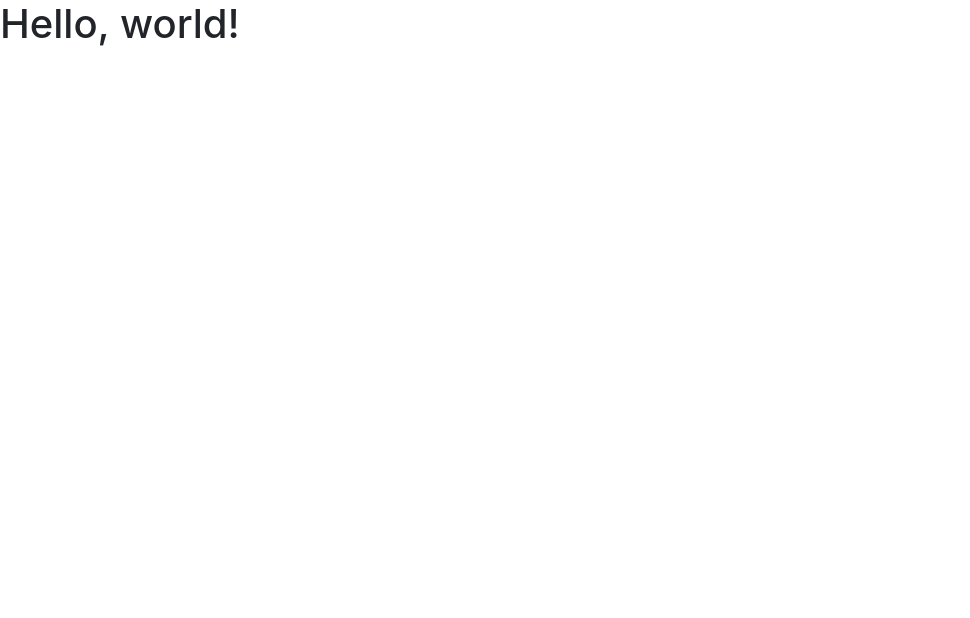
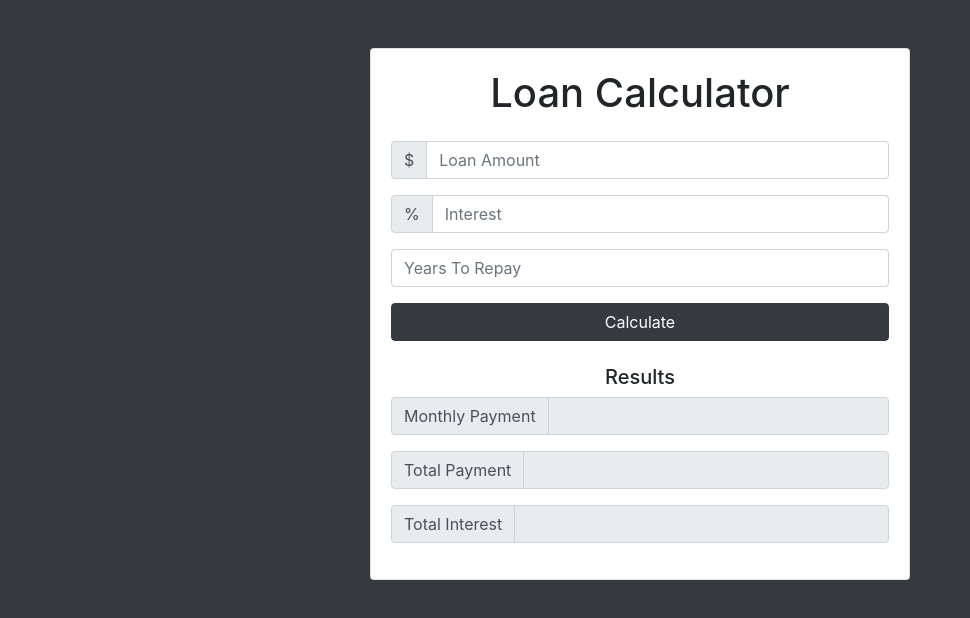
Before and after one commit to anthonys1760/Loan-Calculator, a plain HTML site: page index.html in a window 1280 px wide. Shown: the whole page, without its empty margins (0-970 px from the left). Drawn offline with nearby package versions, Linux system fonts and the light colour scheme.

Commit message:
Calculate & Error

```diff
--- a/index.html
+++ b/index.html
@@ -1,22 +1,103 @@
 <!doctype html>
 <html lang="en">
+
 <head>
   <!-- Required meta tags -->
   <meta charset="utf-8">
   <meta name="viewport" content="width=device-width, initial-scale=1, shrink-to-fit=no">
 
   <!-- Bootstrap CSS -->
-    <link rel="stylesheet" href="https://stackpath.bootstrapcdn.com/bootstrap/4.4.1/css/bootstrap.min.css" integrity="sha384-Vkoo8x4CGsO3+Hhxv8T/Q5PaXtkKtu6ug5TOeNV6gBiFeWPGFN9MuhOf23Q9Ifjh" crossorigin="anonymous">
+  <link rel="stylesheet" href="https://stackpath.bootstrapcdn.com/bootstrap/4.4.1/css/bootstrap.min.css"
+    integrity="sha384-Vkoo8x4CGsO3+Hhxv8T/Q5PaXtkKtu6ug5TOeNV6gBiFeWPGFN9MuhOf23Q9Ifjh" crossorigin="anonymous">
 
   <title>Hello, world!</title>
 </head>
-  <body>
-    <h1>Hello, world!</h1>
+
+<body class="bg-dark">
+  <div class="container">
+    <div class="row">
+      <div class="col-md-6 mx-auto">
+        <div class="card card-body text-center mt-5">
+          <h1 class="heading display-5 pb-3">Loan Calculator</h1>
+          <form id="loan-form">
+            <div class="form-group">
+              <div class="input-group mb-3">
+                <div class="input-group-prepend">
+                  <span class="input-group-text">$</span>
+                </div>
+                <input type="number" class="form-control" id="amount" placeholder="Loan Amount">
+              </div>
+            </div>
+            <div class="form-group">
+              <div class="input-group mb-3">
+                <div class="input-group-prepend">
+                  <span class="input-group-text">%</span>
+                </div>
+                <input type="number" class="form-control" id="interest" placeholder="Interest">
+              </div>
+            </div>
+            <div class="form-group">
+              <input type="number" class="form-control" id="years" placeholder="Years To Repay">
+            </div>
+            <div class="form-group">
+              <input type="submit" value="Calculate" class="btn btn-dark btn-block">
+              <!-- Loader Here -->
+              <!-- <div id="loading">
+                <img src="img/loading.gif" alt="">
+              </div> -->
+              <div id="results" class="pt-4">
+                <h5>Results</h5>
+                <div class="form-group">
+                  <div class="input-group mb-3">
+                    <div class="input-group-prepend">
+                      <span class="input-group-text">Monthly Payment</span>
+                    </div>
+                    <input type="number" class="form-control" id="monthly-payment" disabled>
+                  </div>
+                </div>
+              </div>
+              <div class="form-group">
+                <div class="input-group mb-3">
+                  <div class="input-group-prepend">
+                    <span class="input-group-text">Total Payment</span>
+                  </div>
+                  <input type="number" class="form-control" id="total-payment" disabled>
+                </div>
+              </div>
+            </div>
+            <div class="form-group">
+              <div class="input-group mb-3">
+                <div class="input-group-prepend">
+                  <span class="input-group-text">Total Interest</span>
+                </div>
+                <input type="number" class="form-control" id="total-interest" disabled>
+              </div>
+            </div>
+        </div>
+      </div>
+    </div>
+  </div>
+  </form>
+
+  <!-- Results -->
+
+  </div>
+  </div>
+  </div>
+  </div>
 
   <!-- Optional JavaScript -->
   <!-- jQuery first, then Popper.js, then Bootstrap JS -->
-    <script src="https://code.jquery.com/jquery-3.4.1.slim.min.js" integrity="sha384-J6qa4849blE2+poT4WnyKhv5vZF5SrPo0iEjwBvKU7imGFAV0wwj1yYfoRSJoZ+n" crossorigin="anonymous"></script>
-    <script src="https://cdn.jsdelivr.net/npm/popper.js@1.16.0/dist/umd/popper.min.js" integrity="sha384-Q6E9RHvbIyZFJoft+2mJbHaEWldlvI9IOYy5n3zV9zzTtmI3UksdQRVvoxMfooAo" crossorigin="anonymous"></script>
-    <script src="https://stackpath.bootstrapcdn.com/bootstrap/4.4.1/js/bootstrap.min.js" integrity="sha384-wfSDF2E50Y2D1uUdj0O3uMBJnjuUD4Ih7YwaYd1iqfktj0Uod8GCExl3Og8ifwB6" crossorigin="anonymous"></script>
+  <script src="https://code.jquery.com/jquery-3.4.1.slim.min.js"
+    integrity="sha384-J6qa4849blE2+poT4WnyKhv5vZF5SrPo0iEjwBvKU7imGFAV0wwj1yYfoRSJoZ+n" crossorigin="anonymous">
+  </script>
+  <script src="https://cdn.jsdelivr.net/npm/popper.js@1.16.0/dist/umd/popper.min.js"
+    integrity="sha384-Q6E9RHvbIyZFJoft+2mJbHaEWldlvI9IOYy5n3zV9zzTtmI3UksdQRVvoxMfooAo" crossorigin="anonymous">
+  </script>
+  <script src="https://stackpath.bootstrapcdn.com/bootstrap/4.4.1/js/bootstrap.min.js"
+    integrity="sha384-wfSDF2E50Y2D1uUdj0O3uMBJnjuUD4Ih7YwaYd1iqfktj0Uod8GCExl3Og8ifwB6" crossorigin="anonymous">
+  </script>
+  <script src="app.js"></script>
 </body>
+
 </html>
```
Lines whose indentation alone changed are shown as unchanged.
